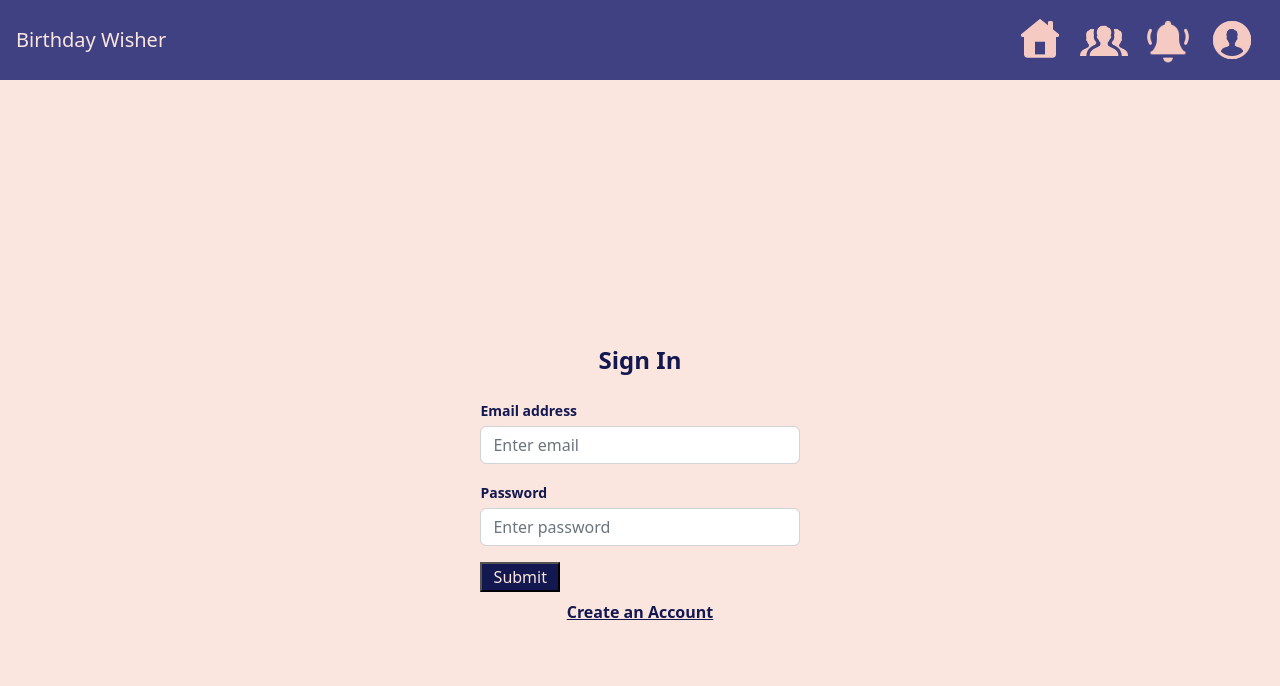
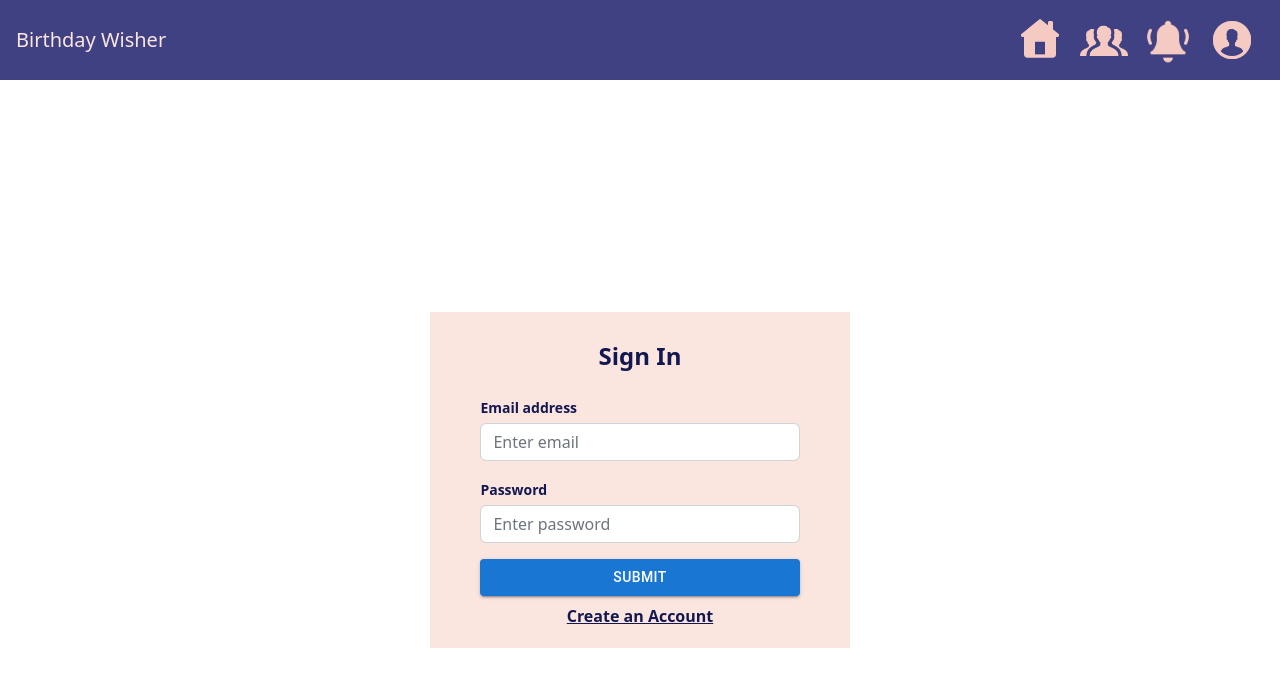
Before and after one commit to isaguimet/birthday-wisher, a React (Create React App) app in the folder client/: page / in a window 1280 px wide. Shown: the top 686 px of the page. Built offline with nearby package versions, Linux system fonts and the light colour scheme.

Commit message:
removed css styling in login page as it was affecting other styling, changed button in login page

```diff
--- a/client/src/components/LoginForm.jsx
+++ b/client/src/components/LoginForm.jsx
@@ -5,6 +5,7 @@ import {useNavigate} from "react-router-dom";
 import {useDispatch} from "react-redux";
 import {setLogin} from "../store/user";
 import axios from "axios";
+import { Button } from "@mui/material";
 
 export default function (props) {
     const [date, setDate] = useState('');
@@ -99,12 +100,13 @@ export default function (props) {
                             />
                         </div>
                         <div className="d-grid gap-2 mt-3">
-                            <button
-                                id="button_signIn"
-                                type="submit"
+                            <Button
+                                // id="button_signIn"
+                                variant="contained"
+                                type={"submit"}
                             >
                                 Submit
-                            </button>
+                            </Button>
                             <div className="text-center">
               <span className="link" onClick={changeAuthMode}>
                 Create an Account
--- a/client/src/components/LoginStyle.css
+++ b/client/src/components/LoginStyle.css
@@ -8,7 +8,7 @@ body {
     align-items: center;
     width: 100vw;
     height: 100vh;
-    background-color: #fae5df;
+    /* background-color: #fae5df; */
   }
 
   .Form {
@@ -42,9 +42,9 @@ body {
     cursor: pointer;
   }
 
-  input {
+  /* input {
     background-color: #f5cac2;
-  }
+  } */
 
   label {
     font-size: 14px;
@@ -52,8 +52,8 @@ body {
     color: #141850;
   }
 
-  button {
+  /* button {
     background-color: #141850;
     color: #fae5df;
     width: 25%;
-  }
+  } */
--- a/client/src/components/birthdayBoard/BirthdayBoard.jsx
+++ b/client/src/components/birthdayBoard/BirthdayBoard.jsx
@@ -151,12 +151,13 @@ const BirthdayBoard = (props) => {
     return (
         <>
             <BoardContainer>
-                {props.year}
+                <h3>{props.year}</h3>
+
 
                 {loggedInUserIsProfileUser || (!loggedInUserIsProfileUser && isPublic) ? (
                     <>
                         {loggedInUserIsProfileUser && (
-                            <>
+                            <div>
                                 <FormGroup style={{display: "inline"}}>
                                     <FormControlLabel control={<Switch checked={isPublic} onChange={togglePublic}/>}
                                                       label="Public"/>
@@ -165,12 +166,11 @@ const BirthdayBoard = (props) => {
                                     <FormControlLabel control={<Switch checked={isOpen} onChange={toggleOpen}/>}
                                                       label="Open"/>
                                 </FormGroup>
-                                <div style={{marginRight: "0.7rem", display: "inline"}}>
-                                    <Button variant="contained" color="error" size="small" onClick={deleteBoard}>
-                                        Delete Board
-                                    </Button>
+                                <div style={{display: "inline"}}>
+                                <Button variant={"contained"} color={"error"} onClick={deleteBoard}>Delete</Button>
                                 </div>
-                            </>
+
+                            </div>
                         )}
 
                         {!loggedInUserIsProfileUser && <>
@@ -178,12 +178,15 @@ const BirthdayBoard = (props) => {
                                 <form onSubmit={handleSubmit}>
                                     <input type={"text"} value={input} onChange={handleChange}/>
                                     <input type={"submit"} value={"Submit"}/>
+
+                                     {/* <div Style="padding-top:0.3rem;">
+                    <Button variant="outlined" size="small" type={"submit"}>Submit</Button>
+                </div> */}
                                 </form>
                             ) : (
                                 <>
                                     {isOpen ? (
-                                        <Button variant="contained" size="small" onClick={() => setEditing(true)}>Add
-                                            Wish</Button>
+                                        <Button variant="contained" size="small" onClick={() => setEditing(true)}>Add Wish</Button>
                                     ) : (
                                         <p>Submissions are closed for this board.</p>
                                     )}
--- a/client/src/components/birthdayCard/BirthdayCard.jsx
+++ b/client/src/components/birthdayCard/BirthdayCard.jsx
@@ -87,7 +87,7 @@ const BirthdayCard = (props) => {
                         <form onSubmit={handleSubmit}>
                             <input type={"text"} value={input} onChange={handleChange}/>
                             <div style={{paddingTop: "0.3rem"}}>
-                              <Button variant={"outlined"} size={"small"} type={"submit"} value={"Submit"}/>
+                              <Button variant={"outlined"} size={"small"} type={"submit"} value={"Submit"}>Submit</Button>
                             </div>
                         </form>
                     )}
```
